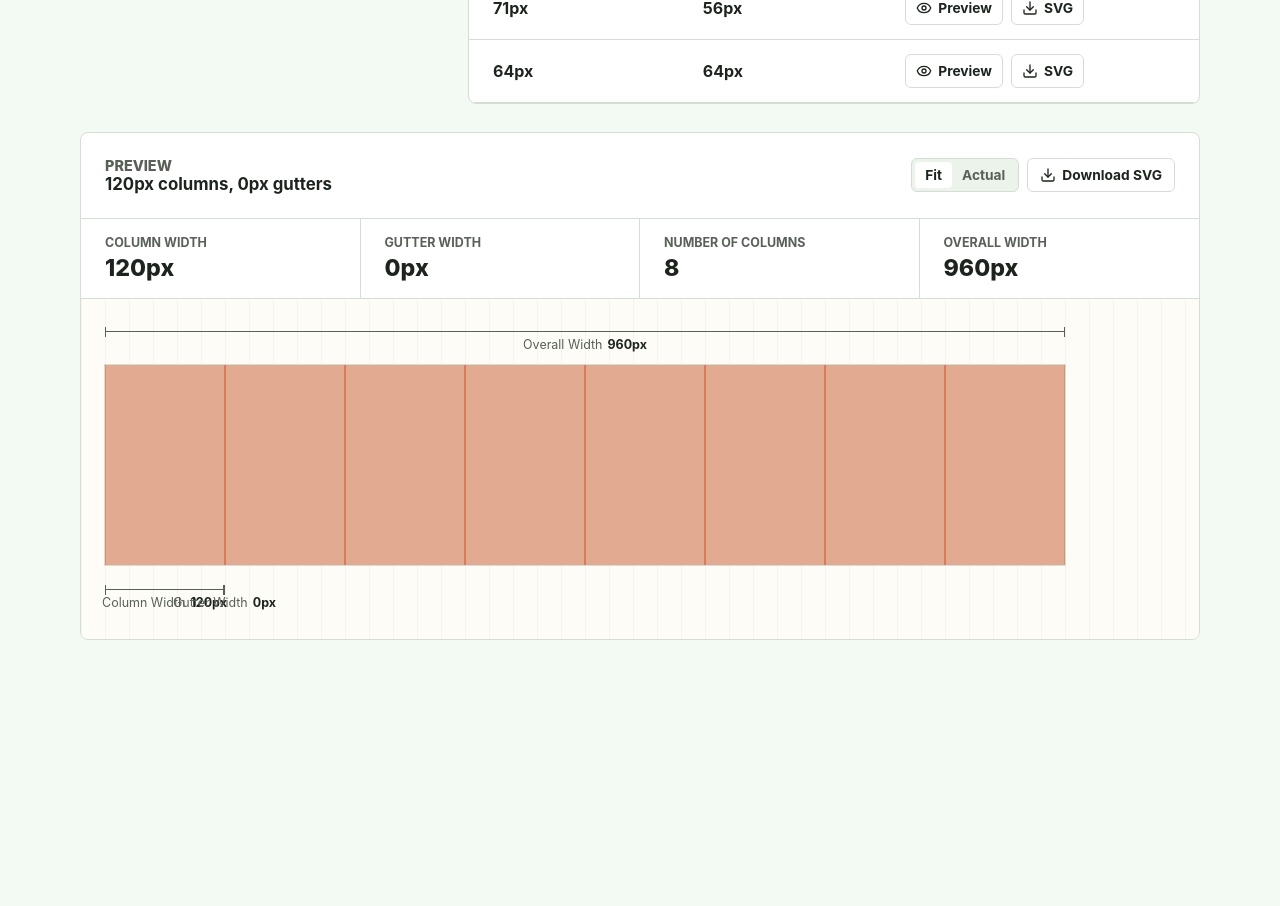
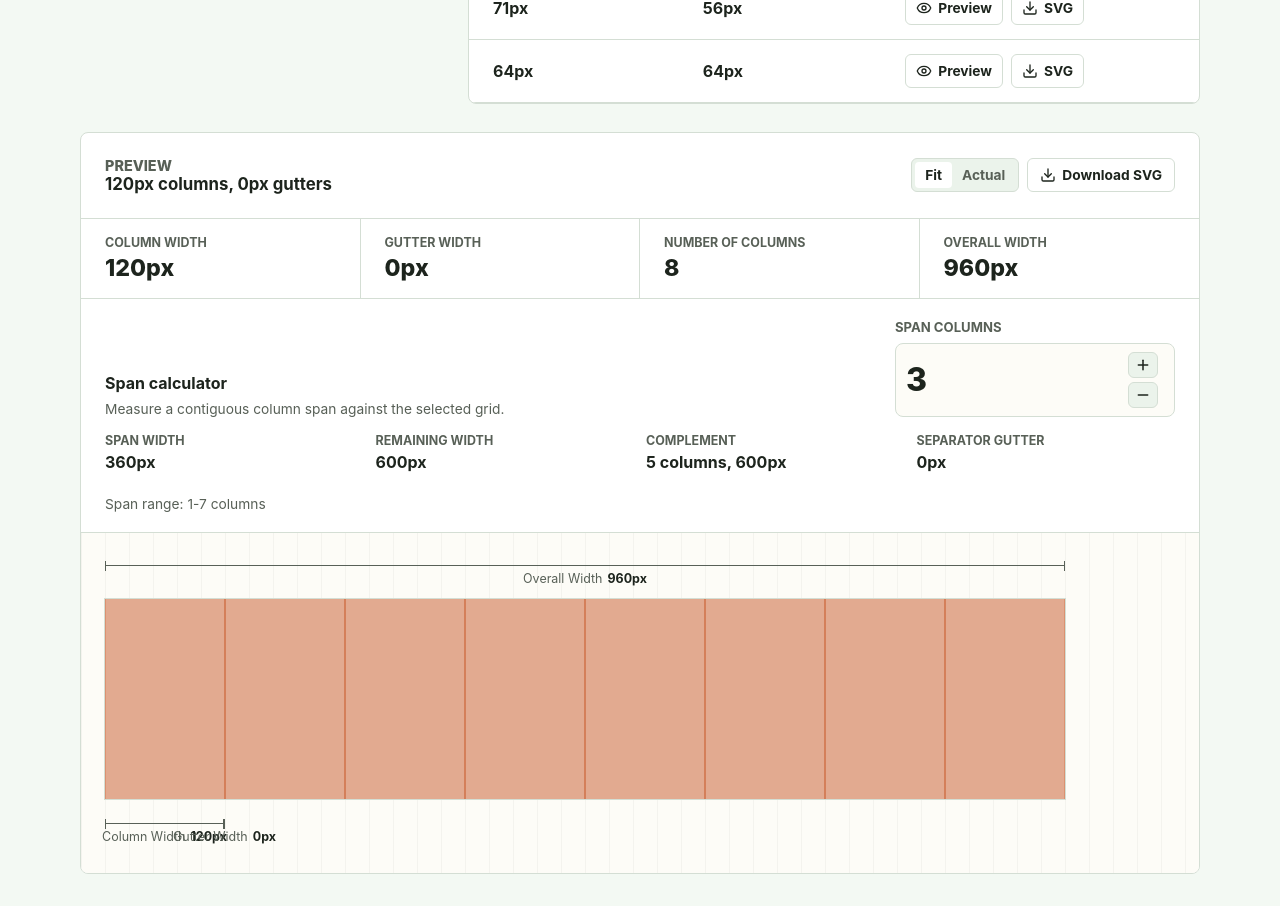
Before and after one commit to kamishino/grid-studio, a React (Vite) app: page / in a window 1280 px wide. Shown: the part 880-1786 px from the top of the page. Before the commit the page ends 1552 px from the top, so only its background shows below. Built offline with nearby package versions, Linux system fonts and the light colour scheme.

Commit message:
feat(preview): add custom span calculator

```diff
--- a/src/features/grid-calculator/GridCalculator.css
+++ b/src/features/grid-calculator/GridCalculator.css
@@ -275,6 +275,62 @@
   font-weight: var(--primitive-font-weight-heavy);
 }
 
+.span-calculator {
+  display: grid;
+  gap: var(--primitive-spacing-4);
+  padding: var(--primitive-spacing-5) var(--primitive-spacing-6);
+  border-bottom: 1px solid var(--semantic-color-border);
+}
+
+.span-calculator-input {
+  display: grid;
+  grid-template-columns: minmax(0, 1fr) minmax(220px, 280px);
+  gap: var(--primitive-spacing-5);
+  align-items: end;
+}
+
+.span-calculator h3 {
+  margin: 0;
+  font-size: var(--primitive-font-size-md);
+}
+
+.span-calculator p {
+  margin: var(--primitive-spacing-2) 0 0;
+  color: var(--semantic-color-muted);
+  font-size: var(--primitive-font-size-sm);
+}
+
+.span-results {
+  display: grid;
+  grid-template-columns: repeat(4, minmax(0, 1fr));
+  gap: var(--primitive-spacing-3);
+  margin: 0;
+}
+
+.span-results div {
+  display: grid;
+  gap: var(--primitive-spacing-1);
+  min-width: 0;
+}
+
+.span-results dt {
+  color: var(--semantic-color-muted);
+  font-size: var(--primitive-font-size-xs);
+  font-weight: var(--primitive-font-weight-strong);
+  text-transform: uppercase;
+}
+
+.span-results dd {
+  margin: 0;
+  color: var(--semantic-color-text);
+  font-size: var(--primitive-font-size-md);
+  font-weight: var(--primitive-font-weight-bold);
+}
+
+.span-limit {
+  margin: 0;
+}
+
 .svg-preview {
   padding: var(--primitive-spacing-5) var(--primitive-spacing-6) var(--primitive-spacing-6);
   background:
@@ -393,6 +449,11 @@
     grid-template-columns: repeat(2, minmax(0, 1fr));
   }
 
+  .span-calculator-input,
+  .span-results {
+    grid-template-columns: 1fr;
+  }
+
   .preview-metrics div:nth-child(2n) {
     border-right: 0;
   }
--- a/src/features/grid-calculator/GridCalculator.tsx
+++ b/src/features/grid-calculator/GridCalculator.tsx
@@ -2,7 +2,9 @@ import { Download, Eye, Minus, Plus } from 'lucide-react';
 import { useEffect, useMemo, useState } from 'react';
 import {
   calculateGridLayouts,
+  calculateGridSpan,
   generateGridSvg,
+  type GridSpanCalculation,
   type GridLayout,
   type GridSvgColors,
   validateGridInput,
@@ -22,11 +24,19 @@ const parseIntegerInput = (value: string) => {
   return Number(value);
 };
 
-const clampInputValue = (value: string, delta: number) => {
+const clampInputValue = (
+  value: string,
+  delta: number,
+  min = 0,
+  max = Number.POSITIVE_INFINITY,
+) => {
   const parsed = parseIntegerInput(value);
-  const current = Number.isFinite(parsed) ? parsed : 0;
-  return String(Math.max(0, current + delta));
+  const current = Number.isFinite(parsed) ? parsed : min;
+  return String(Math.min(max, Math.max(min, current + delta)));
 };
+
+const getDefaultSpanColumns = (columns: number) =>
+  Math.max(1, Math.min(3, columns - 1));
 
 const getCssToken = (name: string, fallback: string) => {
   if (typeof window === 'undefined') {
@@ -48,6 +58,7 @@ const getPreviewColors = (): GridSvgColors => ({
 export function GridCalculator() {
   const [widthInput, setWidthInput] = useState('960');
   const [columnsInput, setColumnsInput] = useState('8');
+  const [spanColumnsInput, setSpanColumnsInput] = useState('3');
   const [previewMode, setPreviewMode] = useState<PreviewMode>(DEFAULT_PREVIEW_MODE);
 
   const width = parseIntegerInput(widthInput);
@@ -59,6 +70,20 @@ export function GridCalculator() {
   );
   const [selectedLayout, setSelectedLayout] = useState<GridLayout | null>(null);
   const activeLayout = selectedLayout ?? layouts[0] ?? null;
+  const maxSpanColumns = validation.ok ? Math.max(1, columns - 1) : 1;
+  const parsedSpanColumns = parseIntegerInput(spanColumnsInput);
+  const spanColumns = Number.isFinite(parsedSpanColumns)
+    ? Math.min(maxSpanColumns, Math.max(1, parsedSpanColumns))
+    : getDefaultSpanColumns(Number.isInteger(columns) ? columns : 2);
+  const spanCalculation =
+    validation.ok && activeLayout
+      ? calculateGridSpan({
+          width,
+          columns,
+          ...activeLayout,
+          spanColumns,
+        })
+      : null;
   const activeSvg =
     validation.ok && activeLayout
       ? generateGridSvg({
@@ -73,6 +98,12 @@ export function GridCalculator() {
   useEffect(() => {
     setSelectedLayout(null);
   }, [columns, width]);
+
+  useEffect(() => {
+    if (Number.isInteger(columns) && columns >= 2) {
+      setSpanColumnsInput(String(getDefaultSpanColumns(columns)));
+    }
+  }, [columns]);
 
   const downloadSvg = (layout: GridLayout) => {
     const svg = generateGridSvg({
@@ -102,6 +133,19 @@ export function GridCalculator() {
     if (event.key === 'Enter' || event.key === ' ') {
       event.preventDefault();
       activatePreview(layout);
+    }
+  };
+
+  const handleSpanColumnsChange = (value: string) => {
+    if (value === '') {
+      setSpanColumnsInput(value);
+      return;
+    }
+
+    const parsed = parseIntegerInput(value);
+
+    if (Number.isFinite(parsed)) {
+      setSpanColumnsInput(String(Math.min(maxSpanColumns, Math.max(1, parsed))));
     }
   };
 
@@ -230,8 +274,28 @@ export function GridCalculator() {
 
           <PreviewMetrics width={width} columns={columns} layout={activeLayout} />
 
-          <div className={`svg-preview is-${previewMode}`} aria-label={`${width}px grid preview canvas`}>
-            <div className="preview-measurement" style={{ '--preview-width': `${width}px` } as React.CSSProperties}>
+          {spanCalculation ? (
+            <SpanCalculator
+              maxSpanColumns={maxSpanColumns}
+              spanCalculation={spanCalculation}
+              spanColumnsInput={spanColumnsInput}
+              onSpanColumnsChange={handleSpanColumnsChange}
+              onSpanColumnsStep={(delta) =>
+                setSpanColumnsInput((current) =>
+                  clampInputValue(current, delta, 1, maxSpanColumns),
+                )
+              }
+            />
+          ) : null}
+
+          <div
+            className={`svg-preview is-${previewMode}`}
+            aria-label={`${width}px grid preview canvas`}
+          >
+            <div
+              className="preview-measurement"
+              style={{ '--preview-width': `${width}px` } as React.CSSProperties}
+            >
               <DimensionRuler label="Overall Width" value={`${width}px`} />
               <div
                 className="svg-preview-canvas"
@@ -321,6 +385,64 @@ function PreviewMetrics({ width, columns, layout }: PreviewMetricsProps) {
   );
 }
 
+type SpanCalculatorProps = {
+  maxSpanColumns: number;
+  spanCalculation: GridSpanCalculation;
+  spanColumnsInput: string;
+  onSpanColumnsChange: (value: string) => void;
+  onSpanColumnsStep: (delta: number) => void;
+};
+
+function SpanCalculator({
+  maxSpanColumns,
+  spanCalculation,
+  spanColumnsInput,
+  onSpanColumnsChange,
+  onSpanColumnsStep,
+}: SpanCalculatorProps) {
+  return (
+    <section className="span-calculator" aria-labelledby="span-calculator-title">
+      <div className="span-calculator-input">
+        <div>
+          <h3 id="span-calculator-title">Span calculator</h3>
+          <p>Measure a contiguous column span against the selected grid.</p>
+        </div>
+        <GridNumberField
+          id="span-columns"
+          label="Span columns"
+          value={spanColumnsInput}
+          onChange={onSpanColumnsChange}
+          onStep={onSpanColumnsStep}
+        />
+      </div>
+
+      <dl className="span-results" aria-label="Selected span dimensions">
+        <div>
+          <dt>Span width</dt>
+          <dd>{spanCalculation.spanWidth}px</dd>
+        </div>
+        <div>
+          <dt>Remaining width</dt>
+          <dd>{spanCalculation.remainingWidth}px</dd>
+        </div>
+        <div>
+          <dt>Complement</dt>
+          <dd>
+            {spanCalculation.complementColumns} columns,{' '}
+            {spanCalculation.complementWidth}px
+          </dd>
+        </div>
+        <div>
+          <dt>Separator gutter</dt>
+          <dd>{spanCalculation.separatorGutterWidth}px</dd>
+        </div>
+      </dl>
+
+      <p className="span-limit">Span range: 1-{maxSpanColumns} columns</p>
+    </section>
+  );
+}
+
 type DimensionRulerProps = {
   label: string;
   value: string;
```
